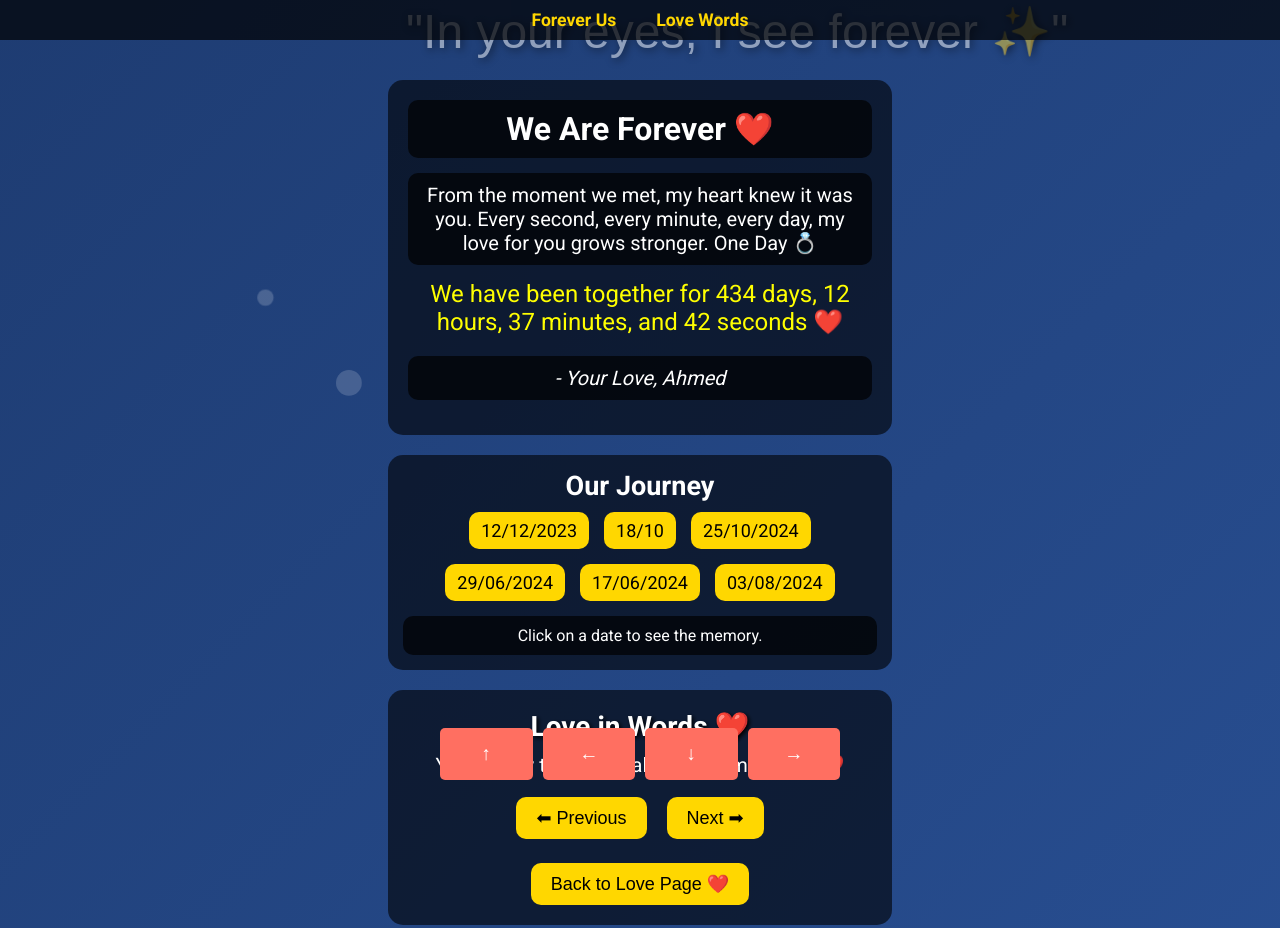
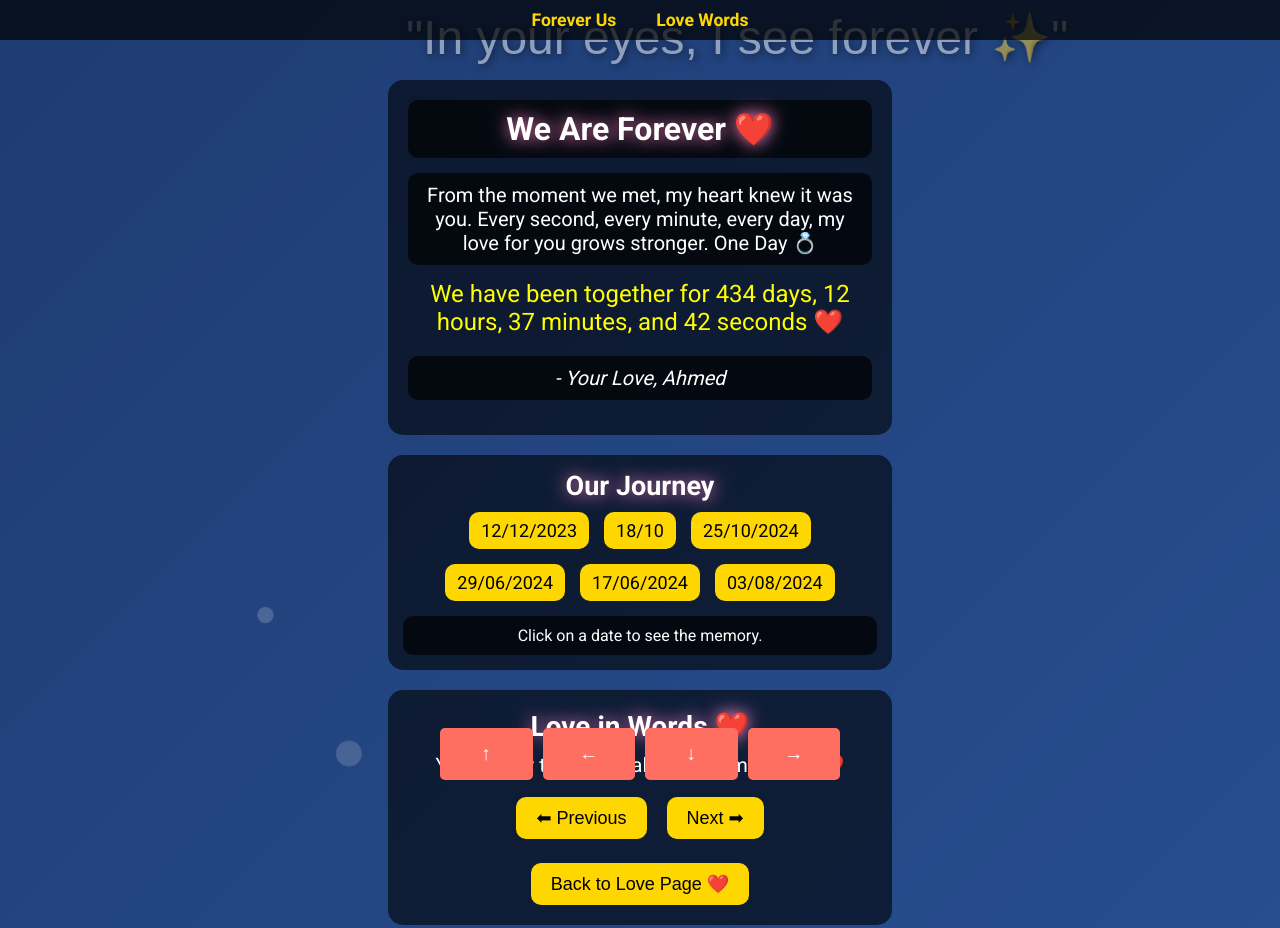
Before and after one commit to melle864/melle864.github.io, a plain HTML site: page love.html in a window 1280 px wide. Shown: the top 928 px of the page. Drawn offline with Linux system fonts and the light colour scheme.

Commit message:
Update love.html

```diff
--- a/love.html
+++ b/love.html
@@ -43,13 +43,13 @@
       font-size: 1.1rem;
       font-weight: bold;
     }
-    /* Background Dynamic Elements */
+    /* Background Dynamic Elements (Full Viewport) */
     .bg-quotes, .bg-bubbles {
       position: fixed;
       top: 0;
       left: 0;
       width: 100%;
-      height: 50vh; /* top half of viewport */
+      height: 100vh;  /* Full viewport height */
       pointer-events: none;
       z-index: -2;
       overflow: hidden;
@@ -63,9 +63,9 @@
       animation: floatQuote 25s linear infinite;
     }
     @keyframes floatQuote {
-      0% { transform: translateY(50vh) rotate(0deg); opacity: 0.5; }
+      0% { transform: translateY(100vh) rotate(0deg); opacity: 0.5; }
       50% { opacity: 0.7; }
-      100% { transform: translateY(-100vh) rotate(360deg); opacity: 0.5; }
+      100% { transform: translateY(-150vh) rotate(360deg); opacity: 0.5; }
     }
     .bg-bubbles .bubble {
       position: absolute;
@@ -74,7 +74,7 @@
       animation: bubbleFloat 15s linear infinite;
     }
     @keyframes bubbleFloat {
-      0% { transform: translateY(50vh) scale(0.5); opacity: 0.4; }
+      0% { transform: translateY(100vh) scale(0.5); opacity: 0.4; }
       50% { opacity: 0.6; }
       100% { transform: translateY(-20vh) scale(1); opacity: 0.4; }
     }
@@ -89,6 +89,15 @@
       0% { transform: translateY(0); opacity: 1; }
       50% { opacity: 0.8; }
       100% { transform: translateY(-50vh); opacity: 0; }
+    }
+    /* Glowing Effect */
+    .glow {
+      text-shadow: 0 0 10px white;
+      animation: glow 2s infinite alternate;
+    }
+    @keyframes glow {
+      from { text-shadow: 0 0 5px white; }
+      to { text-shadow: 0 0 20px #ff66b2; }
     }
     /* Forever Us (Love Letter) Section */
     #love-letter {
@@ -316,11 +325,17 @@
   <div class="bg-quotes" id="bgQuotes"></div>
   <div class="bg-bubbles" id="bgBubbles"></div>
 
+  <!-- Ocean Wave Sound -->
+  <audio id="oceanSound" autoplay loop>
+    <source src="ocean-waves.mp3" type="audio/mpeg">
+    Your browser does not support the audio element.
+  </audio>
+
   <!-- Main Container -->
   <div class="main-container">
     <!-- Forever Us (Love Letter) Section -->
     <section id="love-letter">
-      <h1>We Are Forever ❤️</h1>
+      <h1 class="glow">We Are Forever ❤️</h1>
       <p>From the moment we met, my heart knew it was you. Every second, every minute, every day, my love for you grows stronger. One Day 💍</p>
       <div class="timer" id="timer"></div>
       <p class="signature">- Your Love, Ahmed</p>
@@ -328,7 +343,7 @@
 
     <!-- Timeline Section -->
     <section id="timeline">
-      <h2>Our Journey</h2>
+      <h2 class="glow">Our Journey</h2>
       <ul>
         <li onclick="showEvent('firstConversation')">12/12/2023</li>
         <li onclick="showEvent('birthday')">18/10</li>
@@ -342,7 +357,7 @@
 
     <!-- Love Quotes & Poems Section -->
     <section class="quote-container" id="quotes">
-      <h1>Love in Words ❤️</h1>
+      <h1 class="glow">Love in Words ❤️</h1>
       <div id="quoteDisplay">"You are my today and all of my tomorrows. ❤️"</div>
       <div class="nav-buttons">
         <button class="btn" onclick="prevQuote()">⬅ Previous</button>
@@ -354,7 +369,7 @@
 
     <!-- Labyrinth (Maze) Section -->
     <section class="maze-section">
-      <h1>Labyrinth of Love</h1>
+      <h1 class="glow">Labyrinth of Love</h1>
       <div id="maze" class="maze-container"></div>
     </section>
   </div>
@@ -377,6 +392,13 @@
   </div>
 
   <script>
+    // Unmute ocean sound on first user interaction
+    document.addEventListener('click', function unmuteAudio() {
+      const audio = document.getElementById("oceanSound");
+      audio.muted = false;
+      document.removeEventListener('click', unmuteAudio);
+    });
+
     /* ------------------------------
          Background Dynamic Quotes
     ------------------------------ */
@@ -392,7 +414,7 @@
       const span = document.createElement("span");
       span.innerText = bgQuotes[Math.floor(Math.random() * bgQuotes.length)];
       span.style.left = Math.random() * 80 + 10 + "vw";
-      span.style.top = Math.random() * 40 + "vh";  // keep quotes in top 40vh
+      span.style.top = Math.random() * 100 + "vh";  // quotes can appear anywhere in full viewport
       span.style.animationDelay = Math.random() * 5 + "s";
       span.style.animationDuration = (20 + Math.random() * 10) + "s";
       document.getElementById("bgQuotes").appendChild(span);
@@ -410,7 +432,7 @@
       bubble.style.width = size + "px";
       bubble.style.height = size + "px";
       bubble.style.left = Math.random() * 90 + 5 + "vw";
-      bubble.style.top = "0vh";  // bubbles start at top
+      bubble.style.top = "0vh";  // start at top of viewport
       bubble.style.opacity = 0.5;
       document.getElementById("bgBubbles").appendChild(bubble);
       setTimeout(() => bubble.remove(), 15000);
@@ -438,7 +460,7 @@
       const heart = document.createElement("div");
       heart.innerHTML = "❤️";
       heart.classList.add("heart");
-      // Place hearts randomly in top half of viewport
+      // Place hearts randomly in upper half of viewport for better visibility
       heart.style.left = (Math.random() * 90 + 5) + "vw";
       document.body.appendChild(heart);
       setTimeout(() => heart.remove(), 5000);
```
